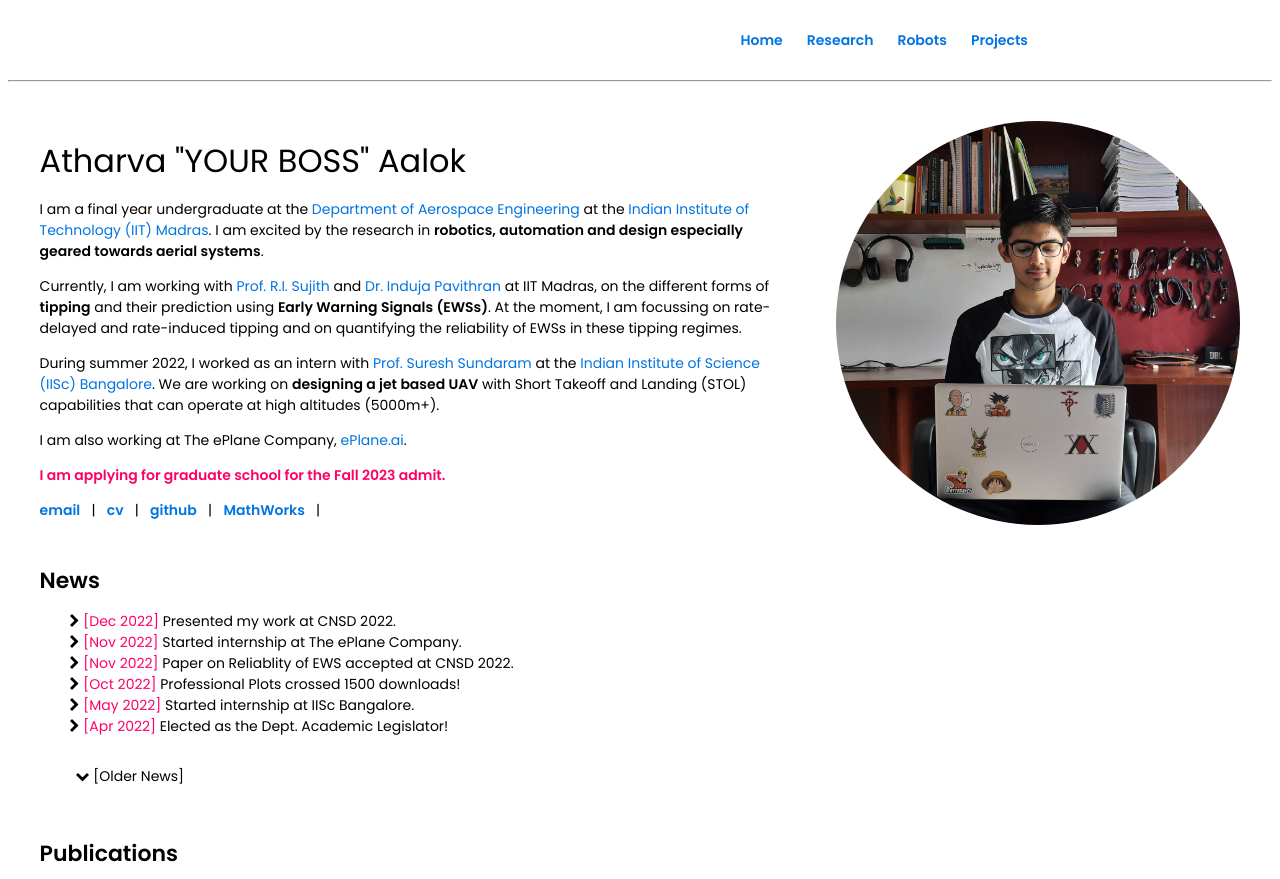
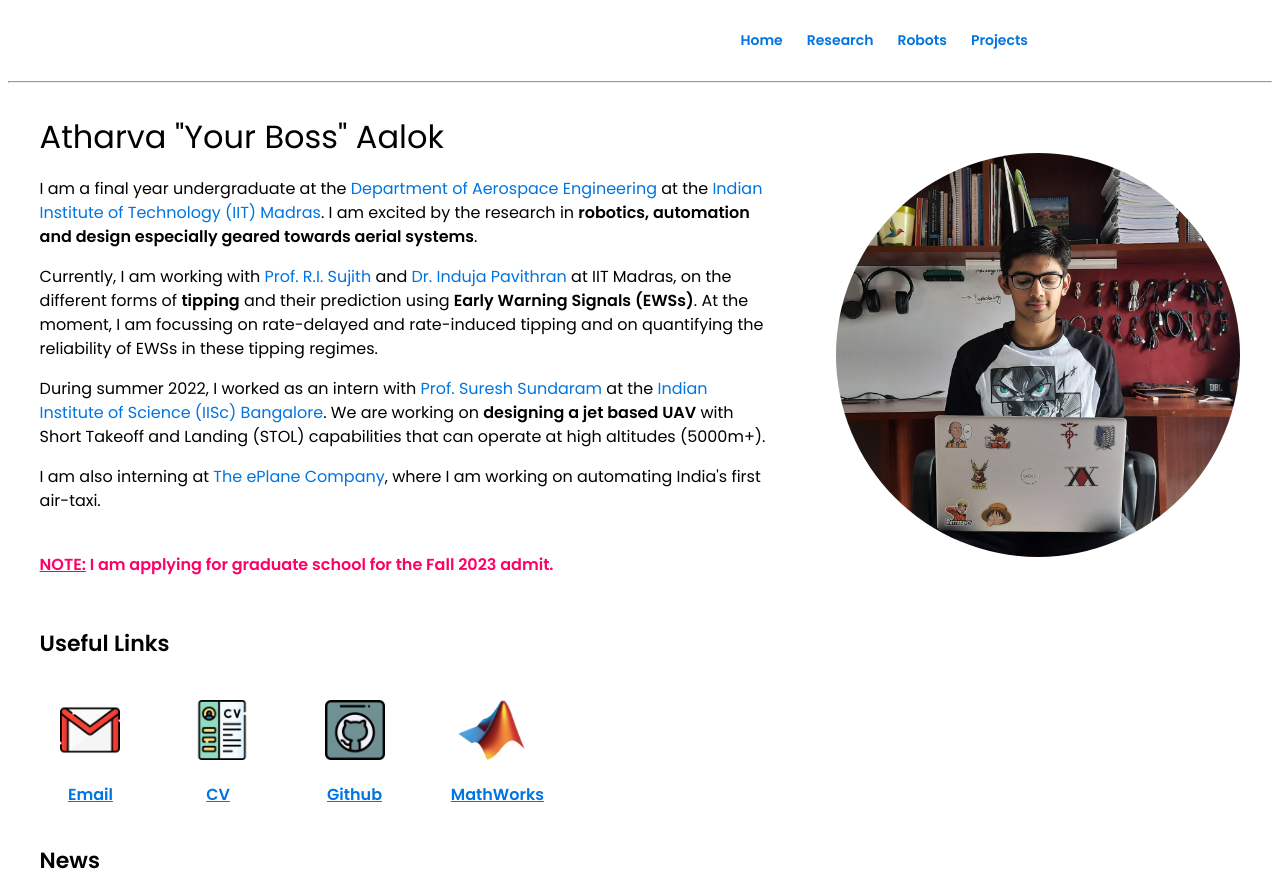
Before and after one commit to atharvaaalok/Atharva_Website, a plain HTML site: page index.html in a window 1280 px wide. Shown: the top 879 px of the page. Drawn offline with nearby package versions, Linux system fonts and the light colour scheme.

Commit message:
First Page Changes
Worked on the first page, almost finalized

```diff
--- a/index.html
+++ b/index.html
@@ -20,7 +20,12 @@
 
   <link rel="stylesheet" type="text/css" href="main.css">
   <link rel="icon" href="images/favicon.ico">
+
+
 </head>
+
+
+
 
 <div class="header" style="width:100%;max-width:800px;border:0px;border-spacing:0px;border-collapse:separate;margin-right:auto;margin-left:auto;">
   <div class="header-right">
@@ -34,6 +39,10 @@
 
 <!------------------------------------- Introduction --------------------------------------->
 <body>
+
+  <script type="module" src="https://unpkg.com/ionicons@5.5.2/dist/ionicons/ionicons.esm.js"></script>
+  <script nomodule src="https://unpkg.com/ionicons@5.5.2/dist/ionicons/ionicons.js"></script>
+
   <table style="width:100%;max-width:1400px;border:1px;border-spacing:0px;border-collapse:separate;margin-right:auto;margin-left:auto;"><tbody>
     <tr style="padding:0px">
       <td style="padding:0px">
@@ -42,39 +51,40 @@
           <tr style="padding:0px">
             <td style="padding-left:2.5%;padding-right:2.5%;padding-top:.5%;width:63%;vertical-align:middle">
               <p style="text-align:left">
-                <name>Atharva "YOUR BOSS" Aalok</name>
+                <name>Atharva "Your Boss" Aalok</name>
                 <br>
               </p>
 
 
               <p>
-                I am a final year undergraduate at the <a href="http://www.ae.iitm.ac.in/">Department of Aerospace Engineering</a> at the <a href="https://www.iitm.ac.in/">Indian Institute of Technology (IIT) Madras</a>.
+                I am a final year undergraduate at the <a href="http://www.ae.iitm.ac.in/" target="_blank">Department of Aerospace Engineering</a> at the <a href="https://www.iitm.ac.in/" target="_blank">Indian Institute of Technology (IIT) Madras</a>.
                 I am excited by the research in <b>robotics, automation and design especially geared towards aerial systems</b>.
               </p>
 
 
               <p>
-                Currently, I am working with <a href="http://www.ae.iitm.ac.in/~sujith/">Prof. R.I. Sujith</a> and <a href="https://scholar.google.com/citations?user=cP7Ej2IAAAAJ&hl=en">Dr. Induja Pavithran</a> at IIT Madras, on the different forms of <b>tipping</b> and their prediction using <b>Early Warning Signals (EWSs)</b>. At the moment, I am focussing on rate-delayed and rate-induced tipping and on quantifying the reliability of EWSs in these tipping regimes.
+                Currently, I am working with <a href="http://www.ae.iitm.ac.in/~sujith/" target="_blank">Prof. R.I. Sujith</a> and <a href="https://scholar.google.com/citations?user=cP7Ej2IAAAAJ&hl=en" target="_blank">Dr. Induja Pavithran</a> at IIT Madras, on the different forms of <b>tipping</b> and their prediction using <b>Early Warning Signals (EWSs)</b>. At the moment, I am focussing on rate-delayed and rate-induced tipping and on quantifying the reliability of EWSs in these tipping regimes.
               </p>
 
               <p>
-                During summer 2022, I worked as an intern with <a href="http://aero.iisc.ac.in/people/suresh-sundaram/"> Prof. Suresh Sundaram</a> at the <a href="https://iisc.ac.in/">Indian Institute of Science (IISc) Bangalore</a>. We are working on <b>designing a jet based UAV</b> with Short Takeoff and Landing (STOL) capabilities that can operate at high altitudes (5000m+).
+                During summer 2022, I worked as an intern with <a href="http://aero.iisc.ac.in/people/suresh-sundaram/" target="_blank"> Prof. Suresh Sundaram</a> at the <a href="https://iisc.ac.in/">Indian Institute of Science (IISc) Bangalore</a>. We are working on <b>designing a jet based UAV</b> with Short Takeoff and Landing (STOL) capabilities that can operate at high altitudes (5000m+).
               </p>
 
               <p>
-                I am also working at The ePlane Company, <a href="https://www.eplane.ai/">ePlane.ai</a>.
+                I am also interning at <a href="https://www.eplane.ai/" target="_blank">The ePlane Company</a>, where I am working on automating India's first air-taxi.
               </p>
 
 
-              <p style="display:inline;color:#ff0066;"><b>I am applying for graduate school for the Fall 2023 admit.</b></p>
+              <p style="display:inline;color:#ff0066;">
+                <br>
+                <b> <u>NOTE:</u> I am applying for graduate school for the Fall 2023 admit.</b>
+              </p>
+
+              <br>
+              <br>
+              <br>
 
 
-              <p style="text-align:left">
-                <a href="mailto:poddarsriyash@gmail.com"><b>email</b></a> &nbsp&nbsp|&nbsp&nbsp
-                <a href="docs/sriyash_cv.pdf"><b>cv</b></a> &nbsp&nbsp|&nbsp&nbsp
-                <a href="https://github.com/atharvaaalok"><b>github</b></a> &nbsp&nbsp|&nbsp&nbsp
-                <a href="https://in.mathworks.com/matlabcentral/profile/authors/17638486?s_tid=gn_comm"><b>MathWorks</b></a> &nbsp&nbsp|&nbsp&nbsp
-              </p>
             </td>
             <td style="padding:2.5%;width:40%;max-width:40%">
               <a href="Resources/Website_MainPage_Me.jpg"><img style="width:100%;max-width:100%;border-radius:50%" alt="profile photo" src="Resources/Website_MainPage_Me.jpg" class="hoverZoomLink"></a>
@@ -83,7 +93,39 @@
         </tbody>
       </table>
 
+<!------------------------------------- Useful Links --------------------------------------->
+      <table style="width:100%;border:0px;border-spacing:0px;border-collapse:separate;margin-right:auto;margin-left:auto;">
+          <tbody>
+            <tr>
+            <td style="padding-left:2.5%;padding-bottom:20px;width:100%;vertical-align:middle">
+              <heading><b>Useful Links</b></heading>
+              <p>
+                <br>
+                &emsp;
+                <!--&nbsp; &ensp; &emsp;-->
+                <a href="mailto:ae19b030@smail.iitm.ac.in" target="_blank"><img src="Resources/Gmail_Icon.png" style="height:60px;"></a>
+                &emsp;&emsp;&emsp;&emsp;
+                <a href="Resources/AtharvaAalok_CV.pdf" target="_blank"><img src="Resources/CV_Icon.png" style="height:60px;"></a>
+                &emsp;&emsp;&emsp;&emsp;
+                <a href="https://github.com/atharvaaalok" target="_blank"><img src="Resources/Github_Icon.png" style="height:60px;"></a>
+                &emsp;&emsp;&emsp;&emsp;
+                <a href="https://in.mathworks.com/matlabcentral/fileexchange/authors/my_fileexchange?s_tid=gn_mlc_fx_myfx" target="_blank"><img src="Resources/Matlab_Icon.png" style="height:60px;"></a>
+              </p>
 
+              <p style="text-align:left">
+                &emsp;&ensp;
+                <a href="mailto:ae19b030@smail.iitm.ac.in" target="_blank"><b><u>Email</u></b></a>
+                &emsp;&emsp;&emsp;&emsp;&nbsp;&ensp;&nbsp;&nbsp;
+                <a href="Resources/AtharvaAalok_CV.pdf" target="_blank"><b><u>CV</u></b></a>
+                &emsp;&emsp;&emsp;&emsp;&ensp;&nbsp;&ensp;&nbsp;
+                <a href="https://github.com/atharvaaalok" target="_blank"><b><u>Github</u></b></a>
+                &emsp;&emsp;&emsp;&nbsp;&ensp;
+                <a href="https://in.mathworks.com/matlabcentral/fileexchange/authors/my_fileexchange?s_tid=gn_mlc_fx_myfxhttps://in.mathworks.com/matlabcentral/profile/authors/17638486?s_tid=gn_comm" target="_blank"><b><u>MathWorks</u></b></a>
+              </p>
+            </td>
+          </tr>
+          </tbody>
+        </table>
 <!------------------------------------- News Feed --------------------------------------->
         <table style="width:100%;border:0px;border-spacing:0px;border-collapse:separate;margin-right:auto;margin-left:auto;">
           <tbody>
--- a/main.css
+++ b/main.css
@@ -83,7 +83,7 @@ a {
   /*font-family: 'Libre Baskerville', serif;*/
   font-family: 'Poppins', sans-serif;
   /*font-family: 'Source Serif Pro', serif;*/
-  font-size: 14px;
+  font-size: 16px;
   line-height: 1.5;
 }
 
```
Also changed, not shown: Resources/CV_Icon.png (added), Resources/CV_Icon.svg (added), Resources/Cite_Image_Artist/Image_Artist_Cite.txt (added), Resources/Email_Icon.png (added), Resources/Github_Icon.png (added), Resources/Gmail_Icon.png (added), Resources/Matlab_Icon.png (added), Resources/Matlab_Icon.svg (added), 1 other file.
